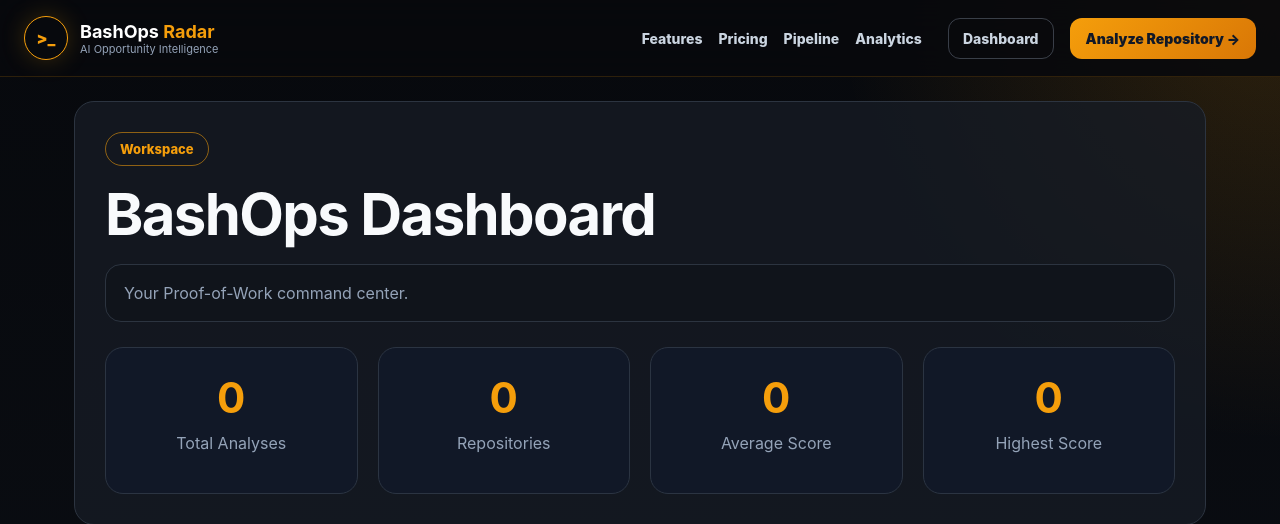
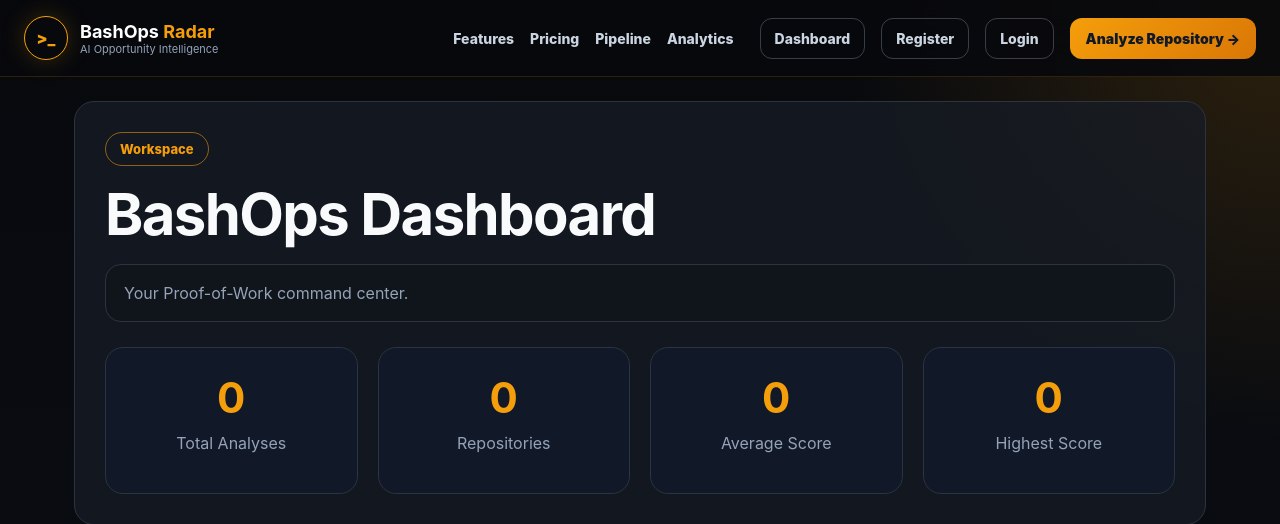
Before and after one commit to BashOpsDev/bashops-radar, a FastAPI app: page /dashboard in a window 1280 px wide. Shown: the top 524 px of the page. Run offline with FastAPI, Linux system fonts and the light colour scheme.

Commit message:
Update navbar.html

```diff
--- a/templates/components/navbar.html
+++ b/templates/components/navbar.html
@@ -19,10 +19,24 @@
             </div>
 
             <div class="nav-right">
-                <a href="/dashboard" class="nav-outline">Dashboard</a>
-                <a href="/" class="nav-primary">Analyze Repository →</a>
-            </div>
-        </div>
+
+    <a href="/dashboard" class="nav-outline">
+        Dashboard
+    </a>
+
+    <a href="/register" class="nav-outline">
+        Register
+    </a>
+
+    <a href="/login" class="nav-outline">
+        Login
+    </a>
+
+    <a href="/" class="nav-primary">
+        Analyze Repository →
+    </a>
+
+</div>        </div>
     </div>
 </nav>
 
```
